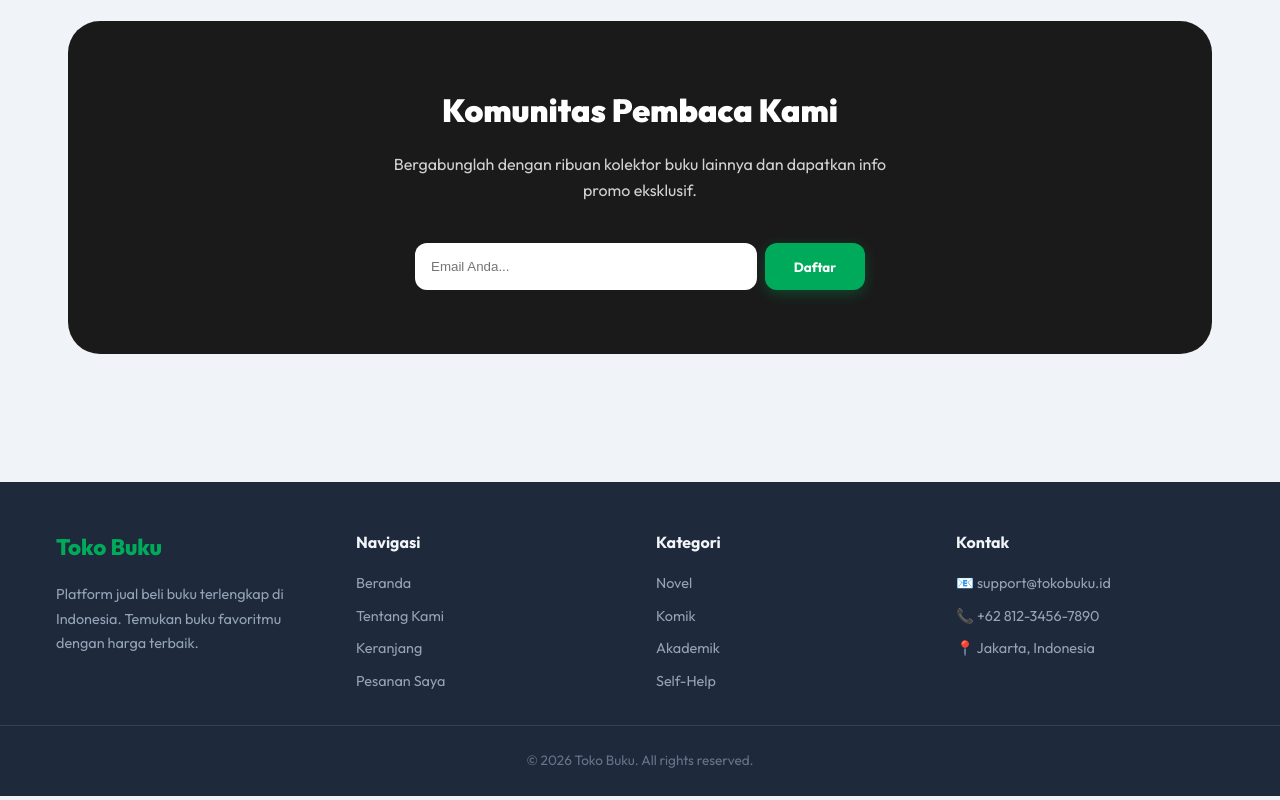
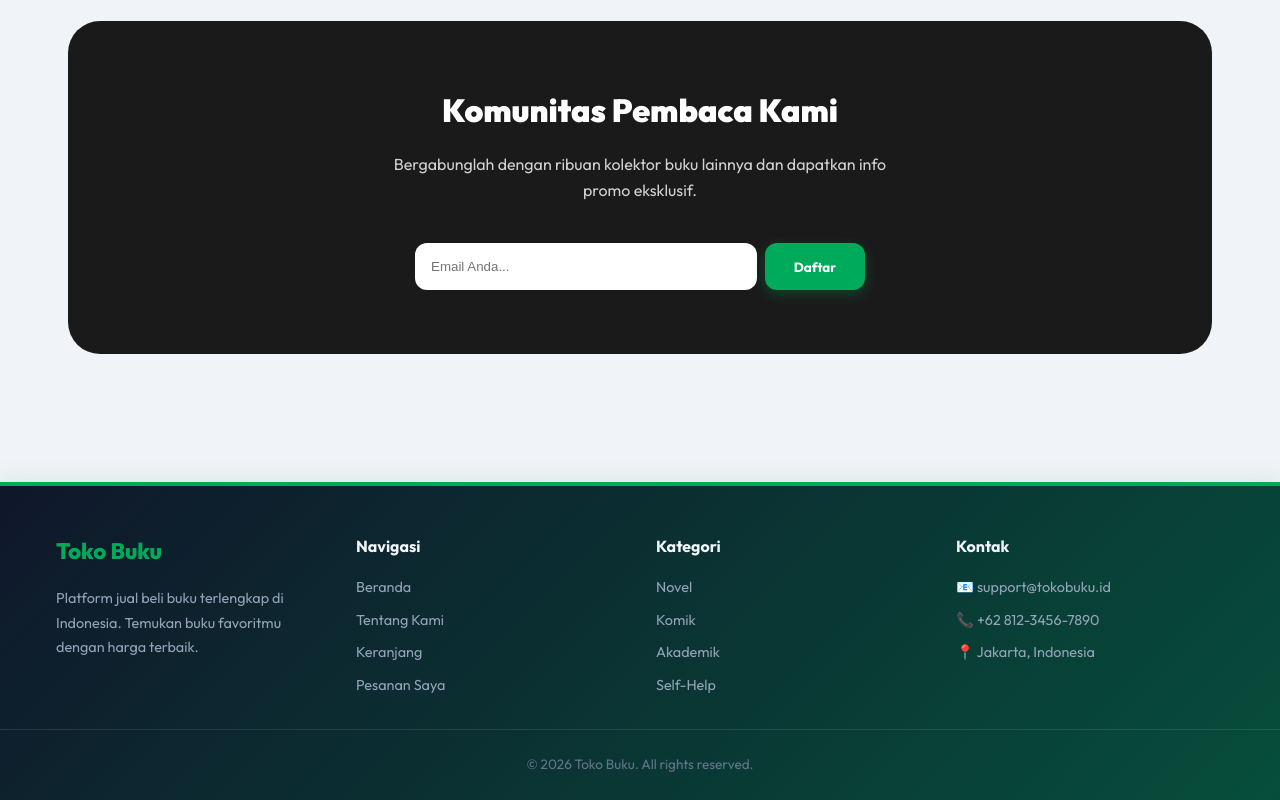
Before and after one commit to Arethusa121212/tokobuku, a Next.js app: page / in a window 1280 px wide. Shown: the part 1257-2057 px from the top of the page. Built offline with nearby package versions, Linux system fonts and the light colour scheme; no server answers; the database is empty.

Commit message:
style: enhance footer design to pop out more with gradient and brand accent

```diff
--- a/src/components/Footer.tsx
+++ b/src/components/Footer.tsx
@@ -3,9 +3,11 @@ import Link from "next/link";
 export default function Footer() {
   return (
     <footer style={{
-      background: '#1e293b',
+      background: 'linear-gradient(135deg, #0f172a 0%, #064e3b 100%)',
       color: '#e2e8f0',
       marginTop: '4rem',
+      borderTop: '4px solid #00AA5B',
+      boxShadow: '0 -4px 20px rgba(0, 170, 91, 0.1)',
     }}>
       <div style={{
         maxWidth: '1200px',
@@ -60,7 +62,7 @@ export default function Footer() {
 
       {/* Bottom bar */}
       <div style={{
-        borderTop: '1px solid #334155',
+        borderTop: '1px solid rgba(255, 255, 255, 0.1)',
         padding: '1.5rem 1rem',
         textAlign: 'center',
         fontSize: '0.85rem',
```
